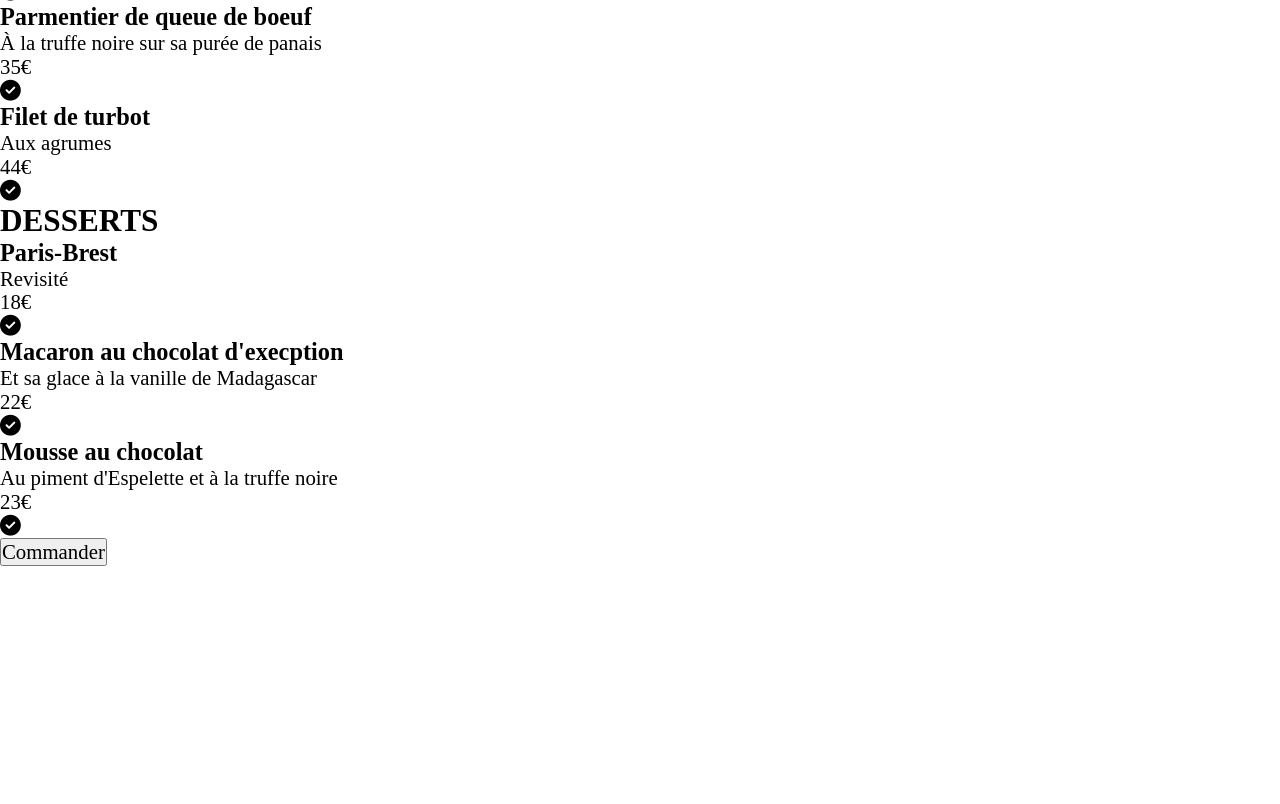
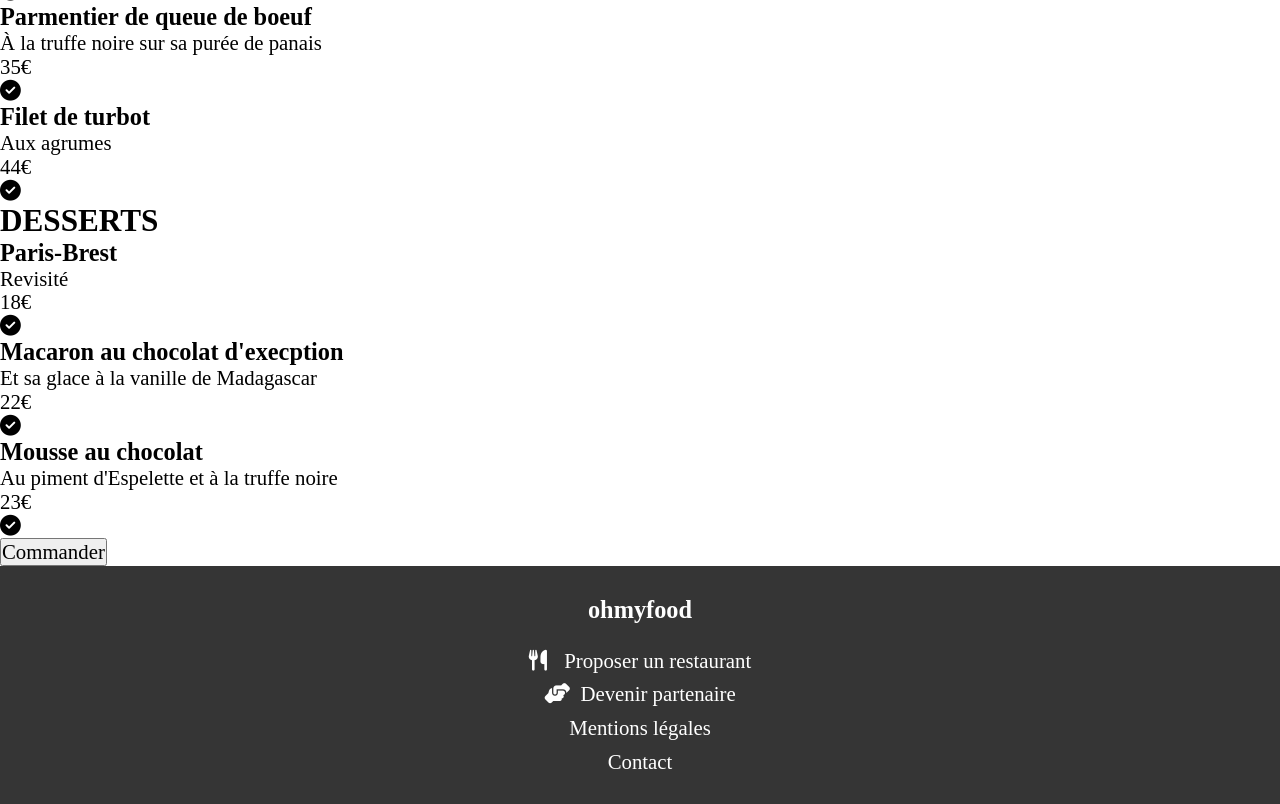
Before and after one commit to codeuse-83/Stephanie-P3-OC, a website: page la_palette_du_gout.html in a window 1280 px wide. Shown: the part 949-1753 px from the top of the page. Before the commit the page ends 1515 px from the top, so only its background shows below. Drawn offline with Linux system fonts and the light colour scheme; a web font is replaced by a local one.

Commit message:
ajout du footer la palette du goût html

```diff
--- a/la_palette_du_gout.html
+++ b/la_palette_du_gout.html
@@ -158,5 +158,16 @@
 </div>
     </section>
 
+    <footer>
+        <h3>ohmyfood</h3>
+        <ul>
+            <li><a href="#"><i class="fas fa-utensils"></i> Proposer un restaurant</a></li>
+            <li><a href="#"><i class="fas fa-hands-helping"></i> Devenir partenaire</a></li>
+            <li><a href="#">Mentions légales</a></li>
+            <li><a href="mailto:ohmyfood-contact@gmail.com">Contact</a></li>
+        </ul>
+      </footer>
+
+
 </body>
 </html>
```
